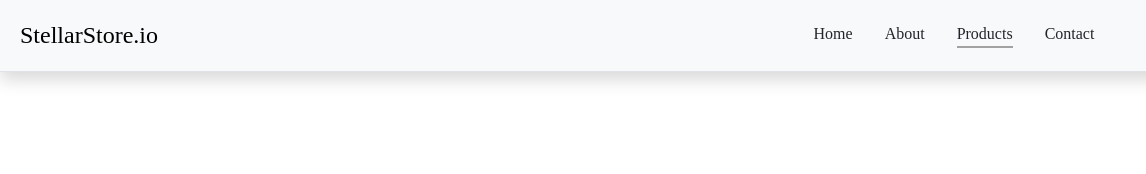
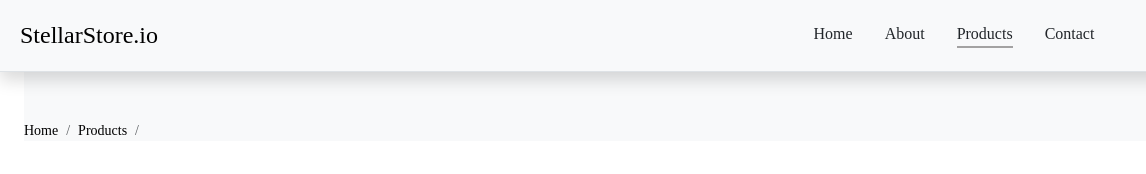
Before and after one commit to Alexcious91/StellarStore.io, a plain HTML site: page Pages/Products/products.html in a window 1280 px wide. Shown: the full height of the page, 0-1146 px from the left. Drawn offline with Linux system fonts and the light colour scheme; a web font is replaced by a local one.

Commit message:
Added breadcrumb on products and added a link to the page

```diff
--- a/Pages/Products/css/products.css
+++ b/Pages/Products/css/products.css
@@ -38,3 +38,13 @@ ul > li {
     color: black;
     position: relative;
 }
+
+.breadcrumb {
+    padding-top: 120px;
+    font-size: 14px;
+}
+
+.breadcrumb-item {
+    text-decoration: none;
+    color: black;
+}
--- a/Pages/Products/products.html
+++ b/Pages/Products/products.html
@@ -56,5 +56,13 @@
         </div>
     </div>
 
+    <div class="container-fluid px-4">
+        <div class="breadcrumb bg-light">
+            <a href="javascript:void(0)" class="breadcrumb-item">Home</a>
+            <a href="javascript:void(0)" class="breadcrumb-item">Products</a>
+            <a href="javascript:void(0)" class="breadcrumb-item"></a>
+        </div>
+    </div>
+
 </body>
 </html>
```
Also changed, not shown: index.html (+1 -1 lines).
